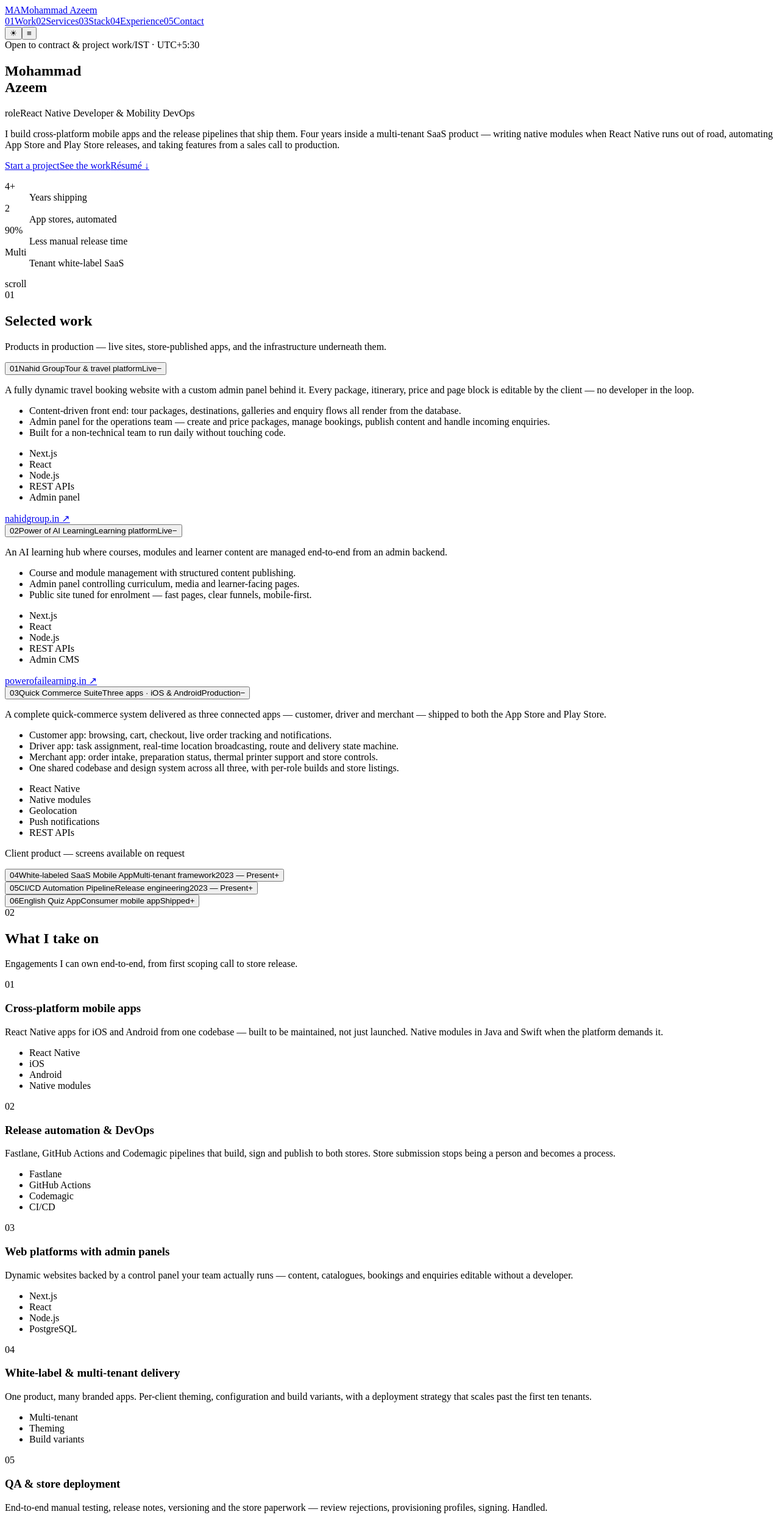
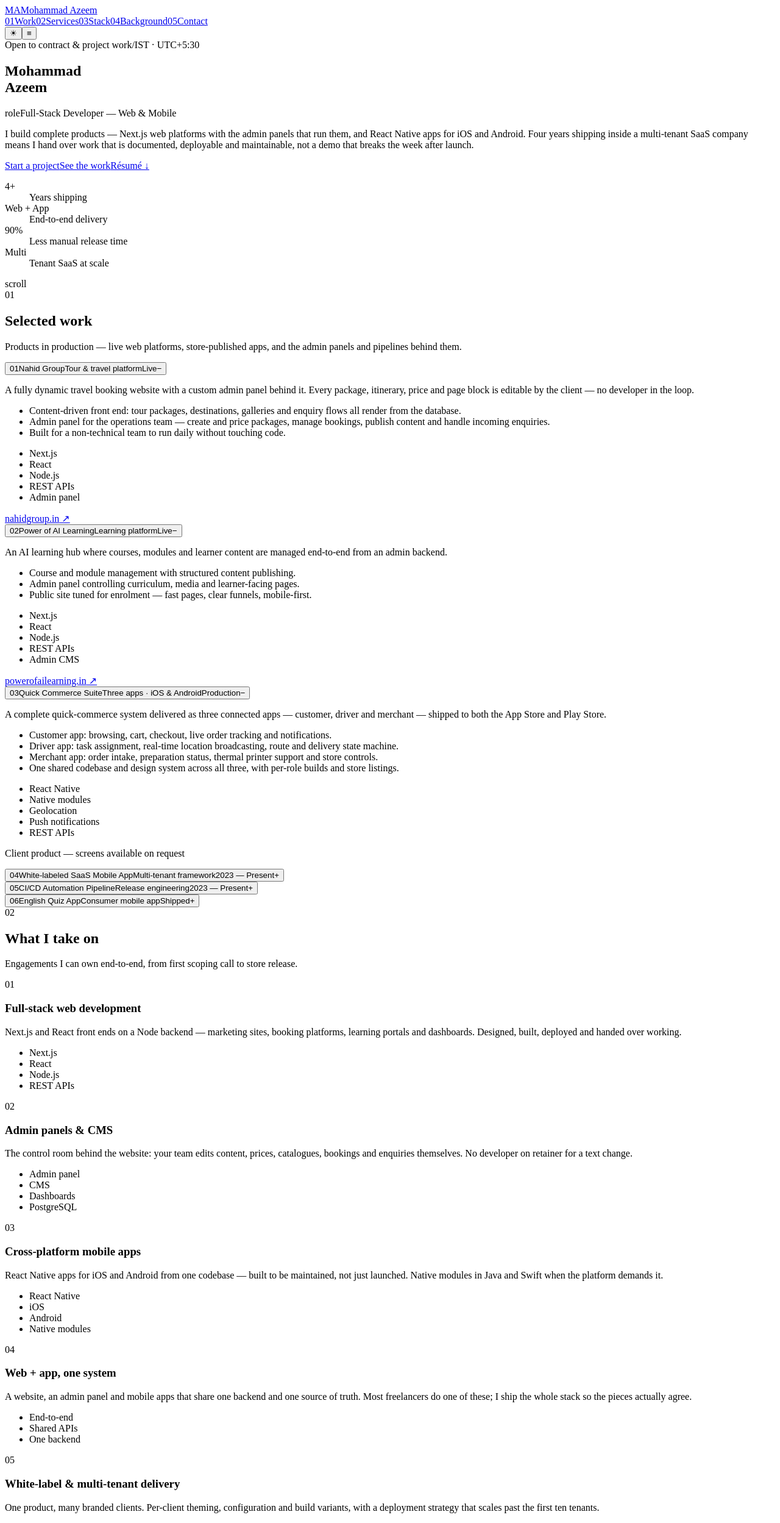
Before and after one commit to Azeem00786/azeem-portfolio, a React (Vite) app: page / in a window 1280 px wide. Shown: the top 2498 px of the page at 61% size. Built offline with nearby package versions, Linux system fonts and the light colour scheme; the HTML template or start-up script is replaced by a standard one.

Commit message:
Reposition as full-stack freelance portfolio; drop education
Co-Authored-By: Claude Opus 5 <noreply@anthropic.com>

```diff
--- a/index.html
+++ b/index.html
@@ -4,18 +4,18 @@
     <meta charset="UTF-8" />
     <meta name="viewport" content="width=device-width, initial-scale=1.0" />
     <link rel="icon" type="image/svg+xml" href="./favicon.svg" />
-    <title>Mohammad Azeem — React Native Developer &amp; Mobility DevOps</title>
+    <title>Mohammad Azeem — Full-Stack Developer, Web &amp; Mobile</title>
     <meta
       name="description"
-      content="React Native developer and mobility DevOps engineer. Multi-tenant white-labeled apps, App Store / Play Store release automation, and full-stack web platforms with admin panels."
+      content="Freelance full-stack developer. Next.js and React web platforms with admin panels, React Native apps for iOS and Android, and the deployment pipelines behind them."
     />
     <meta name="author" content="Mohammad Azeem" />
 
     <meta property="og:type" content="website" />
-    <meta property="og:title" content="Mohammad Azeem — React Native Developer & Mobility DevOps" />
+    <meta property="og:title" content="Mohammad Azeem — Full-Stack Developer, Web & Mobile" />
     <meta
       property="og:description"
-      content="I ship cross-platform mobile apps and the pipelines that release them. React Native, native modules, CI/CD, and full-stack web platforms."
+      content="I build complete products: Next.js web platforms with admin panels, React Native apps for iOS and Android, and the pipelines that ship them."
     />
     <meta name="twitter:card" content="summary_large_image" />
 
--- a/src/components/Experience.tsx
+++ b/src/components/Experience.tsx
@@ -1,4 +1,4 @@
-import { education, experience } from '../content'
+import { experience } from '../content'
 import { useReveal } from '../hooks'
 import SectionHead from './SectionHead'
 
@@ -30,24 +30,14 @@ export default function Experience() {
       <div className="wrap">
         <SectionHead
           num="04"
-          title="Experience"
-          blurb="Four years at the same product company — testing it, releasing it, then building it."
+          title="Background"
+          blurb="Four years inside a product company — testing it, releasing it, then building it. That's where the delivery discipline comes from."
         />
 
         <div className="exp-list">
           {experience.map((e) => (
             <Entry key={e.role} item={e} />
           ))}
-
-          <div className="exp exp--edu">
-            <div className="exp__when">
-              <span className="exp__period">{education.period}</span>
-            </div>
-            <div className="exp__what">
-              <h3 className="exp__role">{education.degree}</h3>
-              <p className="exp__org">{education.org}</p>
-            </div>
-          </div>
         </div>
       </div>
     </section>
--- a/src/components/Stack.tsx
+++ b/src/components/Stack.tsx
@@ -21,7 +21,11 @@ export default function Stack() {
   return (
     <section className="section" id="stack">
       <div className="wrap">
-        <SectionHead num="03" title="Stack" blurb="Tools I reach for, grouped by what they're for." />
+        <SectionHead
+          num="03"
+          title="Stack"
+          blurb="Front end through deployment — the full path, not one slice of it."
+        />
         <div className="stack">
           {skills.map((s) => (
             <Group key={s.group} group={s.group} items={s.items} />
--- a/src/components/Work.tsx
+++ b/src/components/Work.tsx
@@ -70,7 +70,7 @@ export default function Work() {
         <SectionHead
           num="01"
           title="Selected work"
-          blurb="Products in production — live sites, store-published apps, and the infrastructure underneath them."
+          blurb="Products in production — live web platforms, store-published apps, and the admin panels and pipelines behind them."
         />
         <div className="proj-list">
           {projects.map((p) => (
--- a/src/content.ts
+++ b/src/content.ts
@@ -5,7 +5,7 @@
 
 export const profile = {
   name: 'Mohammad Azeem',
-  role: 'React Native Developer & Mobility DevOps',
+  role: 'Full-Stack Developer — Web & Mobile',
   location: 'Lucknow, India',
   timezone: 'IST · UTC+5:30',
   available: true,
@@ -17,15 +17,15 @@ export const profile = {
   linkedinHandle: 'mohammad-azeem',
   resume: 'AzeemResume.pdf',
   intro:
-    'I build cross-platform mobile apps and the release pipelines that ship them. Four years inside a multi-tenant SaaS product — writing native modules when React Native runs out of road, automating App Store and Play Store releases, and taking features from a sales call to production.',
+    'I build complete products — Next.js web platforms with the admin panels that run them, and React Native apps for iOS and Android. Four years shipping inside a multi-tenant SaaS company means I hand over work that is documented, deployable and maintainable, not a demo that breaks the week after launch.',
   since: 2021,
 }
 
 export const stats = [
   { value: '4+', label: 'Years shipping' },
-  { value: '2', label: 'App stores, automated' },
+  { value: 'Web + App', label: 'End-to-end delivery' },
   { value: '90%', label: 'Less manual release time' },
-  { value: 'Multi', label: 'Tenant white-label SaaS' },
+  { value: 'Multi', label: 'Tenant SaaS at scale' },
 ]
 
 export type Project = {
@@ -149,43 +149,43 @@ export const projects: Project[] = [
 
 export const services = [
   {
+    title: 'Full-stack web development',
+    body: 'Next.js and React front ends on a Node backend — marketing sites, booking platforms, learning portals and dashboards. Designed, built, deployed and handed over working.',
+    tags: ['Next.js', 'React', 'Node.js', 'REST APIs'],
+  },
+  {
+    title: 'Admin panels & CMS',
+    body: 'The control room behind the website: your team edits content, prices, catalogues, bookings and enquiries themselves. No developer on retainer for a text change.',
+    tags: ['Admin panel', 'CMS', 'Dashboards', 'PostgreSQL'],
+  },
+  {
     title: 'Cross-platform mobile apps',
     body: 'React Native apps for iOS and Android from one codebase — built to be maintained, not just launched. Native modules in Java and Swift when the platform demands it.',
     tags: ['React Native', 'iOS', 'Android', 'Native modules'],
   },
   {
-    title: 'Release automation & DevOps',
-    body: 'Fastlane, GitHub Actions and Codemagic pipelines that build, sign and publish to both stores. Store submission stops being a person and becomes a process.',
-    tags: ['Fastlane', 'GitHub Actions', 'Codemagic', 'CI/CD'],
-  },
-  {
-    title: 'Web platforms with admin panels',
-    body: 'Dynamic websites backed by a control panel your team actually runs — content, catalogues, bookings and enquiries editable without a developer.',
-    tags: ['Next.js', 'React', 'Node.js', 'PostgreSQL'],
+    title: 'Web + app, one system',
+    body: 'A website, an admin panel and mobile apps that share one backend and one source of truth. Most freelancers do one of these; I ship the whole stack so the pieces actually agree.',
+    tags: ['End-to-end', 'Shared APIs', 'One backend'],
   },
   {
     title: 'White-label & multi-tenant delivery',
-    body: 'One product, many branded apps. Per-client theming, configuration and build variants, with a deployment strategy that scales past the first ten tenants.',
+    body: 'One product, many branded clients. Per-client theming, configuration and build variants, with a deployment strategy that scales past the first ten tenants.',
     tags: ['Multi-tenant', 'Theming', 'Build variants'],
   },
   {
-    title: 'QA & store deployment',
-    body: 'End-to-end manual testing, release notes, versioning and the store paperwork — review rejections, provisioning profiles, signing. Handled.',
-    tags: ['QA', 'App Store', 'Play Store', 'Release mgmt'],
-  },
-  {
-    title: 'Feature discovery to delivery',
-    body: 'Regular work with sales and business teams to turn a requirement into a scoped, shipped feature — including the parts nobody wrote down.',
-    tags: ['Scoping', 'Requirements', 'Delivery'],
+    title: 'Deployment & release automation',
+    body: 'CI/CD that builds, signs and publishes for you — web deploys and both app stores. Plus the paperwork: review rejections, provisioning profiles, signing, release notes.',
+    tags: ['CI/CD', 'GitHub Actions', 'Fastlane', 'App Store', 'Play Store'],
   },
 ]
 
 export const skills = [
-  { group: 'Languages', items: ['JavaScript', 'Java', 'Swift', 'PHP', 'SQL / PostgreSQL', 'HTML / CSS'] },
-  { group: 'Frameworks', items: ['React Native', 'React', 'Next.js', 'Node.js', 'Laravel'] },
-  { group: 'Automation & CI/CD', items: ['Fastlane', 'GitHub Actions', 'Codemagic', 'Jenkins', 'YAML'] },
-  { group: 'Platform & tools', items: ['Git', 'Google Cloud Platform', 'Firebase', 'Xcode', 'Android Studio', 'VS Code'] },
-  { group: 'Mobile capabilities', items: ['Native modules', 'Push notifications', 'Deep linking', 'Live Activities', 'AR', 'Geolocation', 'Printer SDKs'] },
+  { group: 'Frontend', items: ['Next.js', 'React', 'JavaScript', 'HTML / CSS', 'Responsive UI'] },
+  { group: 'Backend & data', items: ['Node.js', 'REST APIs', 'PostgreSQL', 'SQL', 'PHP', 'Laravel', 'Firebase'] },
+  { group: 'Mobile', items: ['React Native', 'Swift', 'Java', 'Native modules', 'Push notifications', 'Deep linking', 'Live Activities', 'AR', 'Geolocation'] },
+  { group: 'DevOps & CI/CD', items: ['GitHub Actions', 'Fastlane', 'Codemagic', 'Jenkins', 'YAML', 'Google Cloud Platform'] },
+  { group: 'Tools', items: ['Git', 'VS Code', 'Xcode', 'Android Studio'] },
 ]
 
 export const experience = [
@@ -225,16 +225,10 @@ export const experience = [
   },
 ]
 
-export const education = {
-  degree: 'B.Tech, Electrical Engineering',
-  org: 'AKTU, Lucknow',
-  period: 'Aug 2017 — May 2021',
-}
-
 export const sections = [
   { id: 'work', num: '01', label: 'Work' },
   { id: 'services', num: '02', label: 'Services' },
   { id: 'stack', num: '03', label: 'Stack' },
-  { id: 'experience', num: '04', label: 'Experience' },
+  { id: 'experience', num: '04', label: 'Background' },
   { id: 'contact', num: '05', label: 'Contact' },
 ]
```
